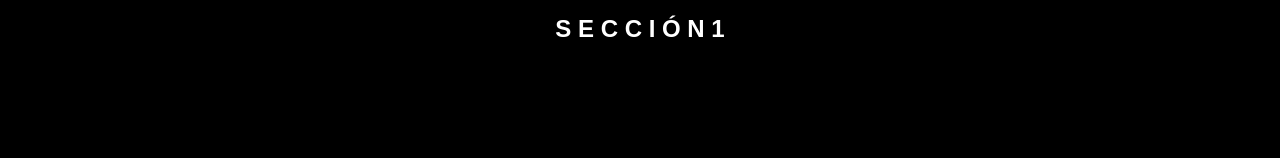
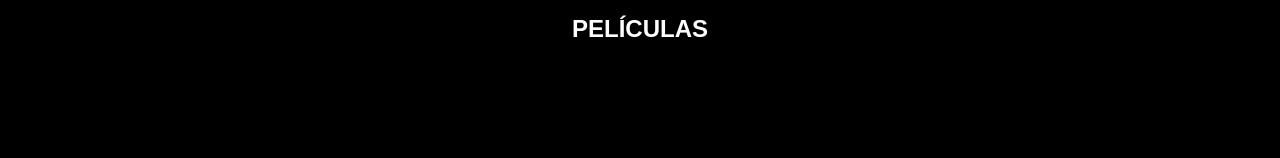
Before and after one commit to J06310/PeliculasSecci-n-001, a plain HTML site: page index.html in a window 1280 px wide. Shown: the top 158 px of the page. Drawn offline with Linux system fonts and the light colour scheme.

Commit message:
Update index.html

```diff
--- a/index.html
+++ b/index.html
@@ -181,7 +181,7 @@
 </head>
 <body>
     <header>
-        <h1>S E C C I Ó N  1</h1>
+        <h1>PELÍCULAS</h1>
         <nav>
             <ul></ul>
         </nav>
```
